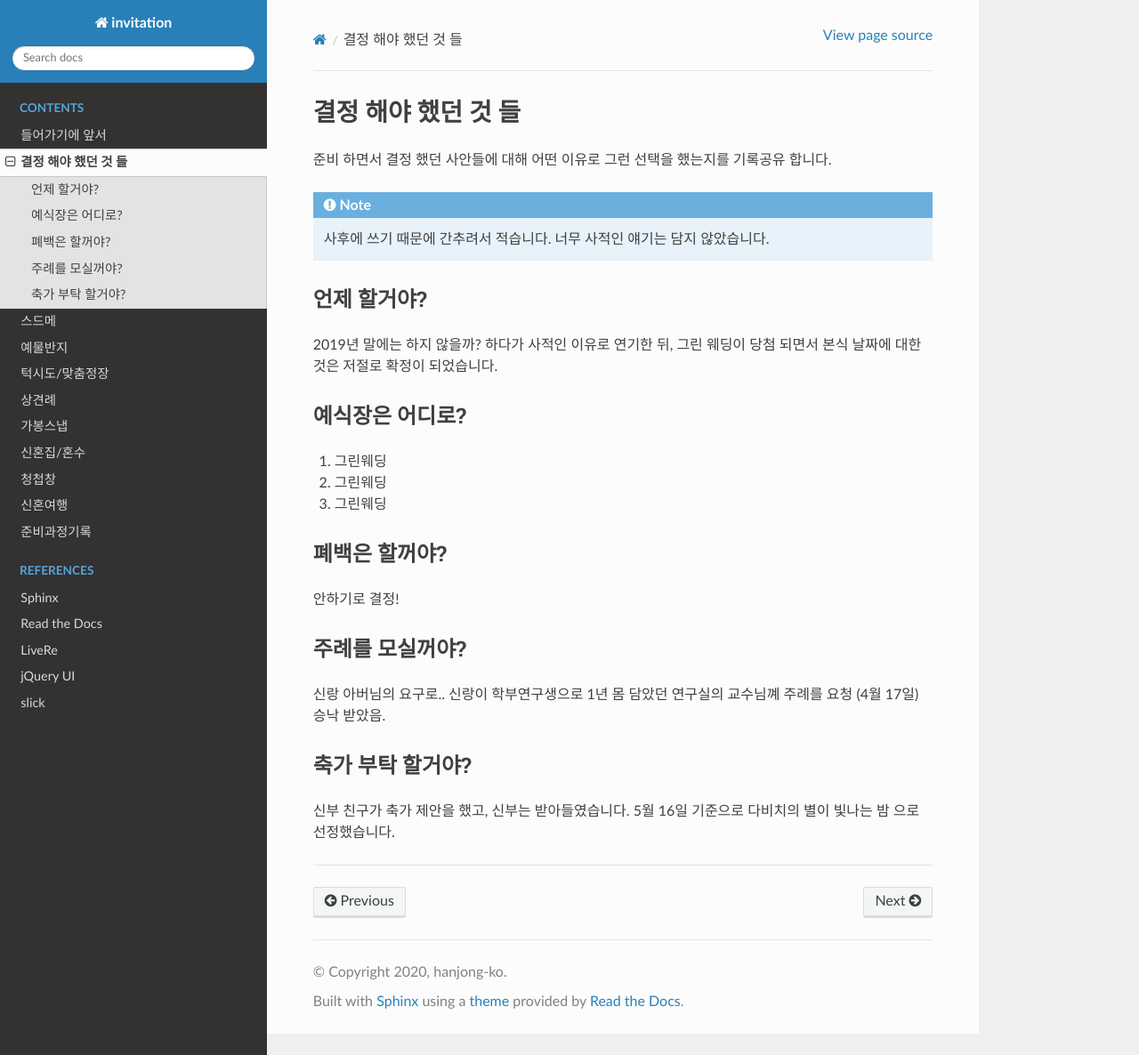
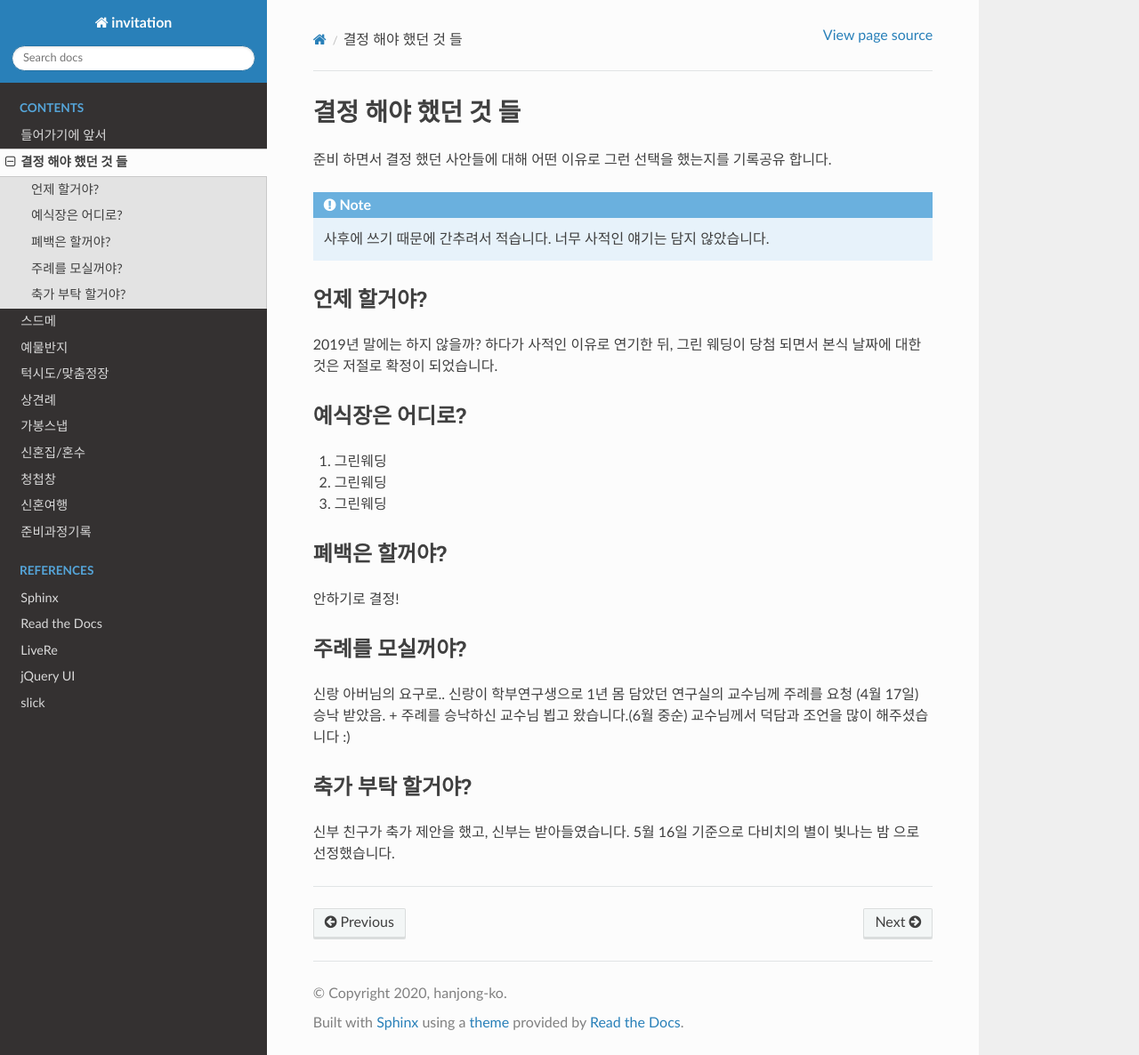
Before and after one commit to rino0601/hjk52knk, a Sphinx documentation site: the page built from docs/decision.rst, in a window 1280 px wide and 1186 px high. Shown: the whole window at 89% size. Built offline with Sphinx 7.4.7 and the Read the Docs theme 2.0.0, drawn with Linux system fonts in a browser that asks for light colours; comment, search, counter and statistics services are not loaded.

Commit message:
Update decision.rst

```diff
--- a/docs/decision.rst
+++ b/docs/decision.rst
@@ -33,8 +33,10 @@
 주례를 모실꺼야?
 ---------------------
 
-신랑 아버님의 요구로..  신랑이 학부연구생으로 1년 몸 담았던 연구실의 교수님꼐 주례를 요청
+신랑 아버님의 요구로..  신랑이 학부연구생으로 1년 몸 담았던 연구실의 교수님께 주례를 요청
 (4월 17일) 승낙 받았음.
++ 주례를 승낙하신 교수님 뵙고 왔습니다.(6월 중순)
+교수님께서 덕담과 조언을 많이 해주셨습니다 :)
 
 축가 부탁 할거야?
 --------------------
```
